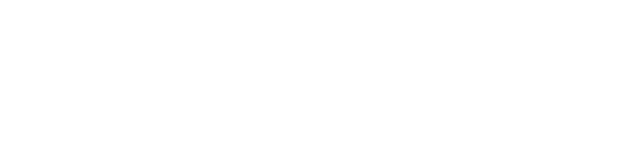
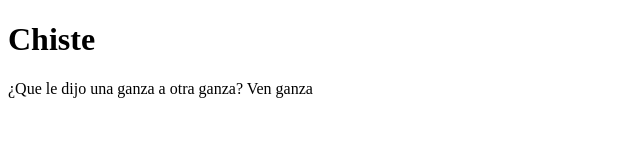
Before and after one commit to JosueVic/Ejemplo, a plain HTML site: page index.html in a window 1280 px wide. Shown: the whole page, without its empty margins (0-640 px from the left). Drawn offline with Linux system fonts and the light colour scheme.

Commit message:
agregue un chiste

```diff
--- a/index.html
+++ b/index.html
@@ -7,6 +7,7 @@
     <title>Document</title>
 </head>
 <body>
-
+    <h1>Chiste</h1>
+    <p>¿Que le dijo una ganza a otra ganza? Ven ganza</p>
 </body>
 </html>
```
